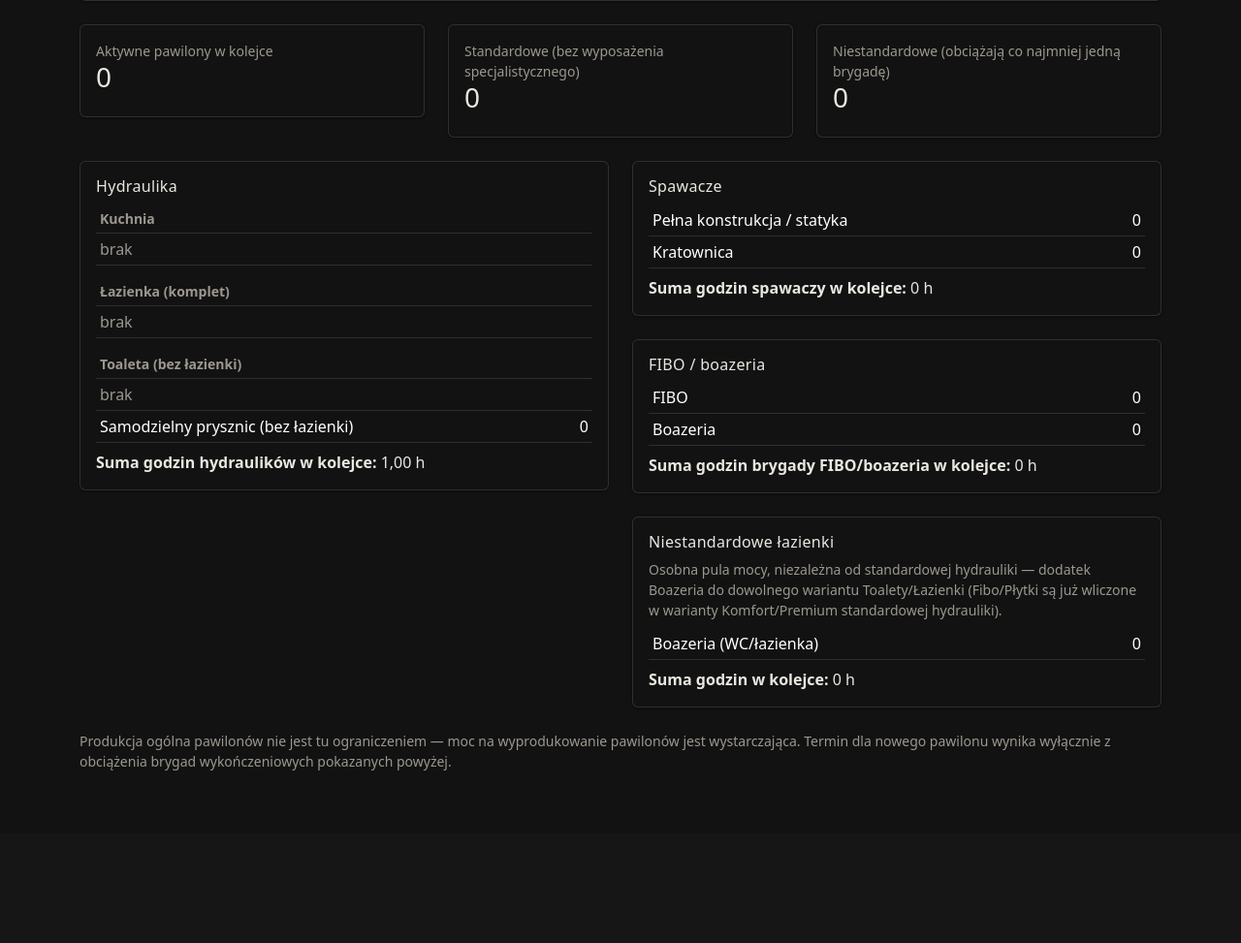
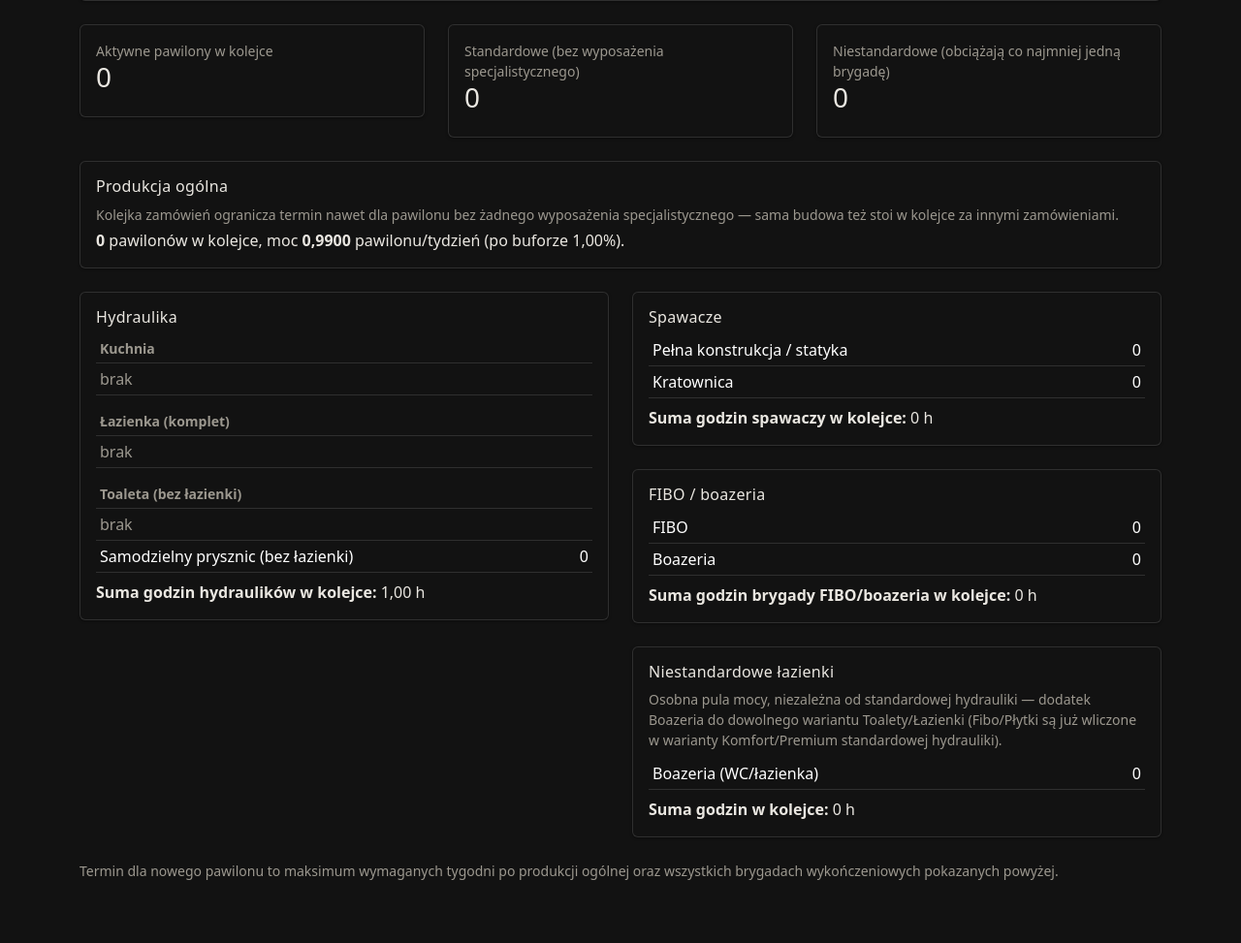
Before and after one commit to bdrezek91/Kalkulator-terminu, a Django app: page /obciazenie/ in a window 1280 px wide. Shown: the part 360-1333 px from the top of the page at 97% size. Before the commit the page ends 1155 px from the top, so only its background shows below. Run offline with Django 5.2, Linux system fonts and the light colour scheme; tables that the repository leaves empty hold one stand-in row (values such as "Sample post"); data that the repository does not hold is empty; some libraries are stand-ins or nearby versions.

Commit message:
Przywróć produkcję ogólną jako realne ograniczenie terminu
Pawilon bez żadnego wyposażenia specjalistycznego nie powinien dostawać
niemal natychmiastowego terminu — sama budowa też stoi w kolejce za
innymi zamówieniami i jest ograniczona mocą produkcyjną. "Produkcja
ogólna" wraca więc do max()/wąskiego gardła jako pełnoprawna brygada
(zawsze required=True), zamiast być czysto informacyjnym wierszem.

- week_calculation.py: base_outcome wraca do listy brigade_outcomes
  zamiast osobnego pola; bottleneck_key już nie jest Optional.
- views.py: bottleneck_label liczony wprost z BRIGADE_LABELS, bez
  fallbacku na None.
- calculator.html: usunięty osobny akapit informacyjny o produkcji
  ogólnej — wiersz "Produkcja ogólna" pojawia się naturalnie w tabeli
  brygad.
- backlog_summary.html: nowa karta pokazująca kolejkę i moc produkcji
  ogólnej zamiast noty "to nie jest tu ograniczeniem".
- Testy: przemianowany test pustego pawilonu (teraz oczekuje realnego
  wyniku z produkcji ogólnej) + nowy test na produkcję ogólną jako
  wąskie gardło mimo wymagań innych brygad.

Co-Authored-By: Claude Sonnet 5 <noreply@anthropic.com>
Claude-Session: https://claude.ai/code/session_01WaogSJf1XRv6zqKzbbySB1

```diff
--- a/pawilony/services/week_calculation.py
+++ b/pawilony/services/week_calculation.py
@@ -1,10 +1,10 @@
 """
 Algorytm wyznaczania najwcześniejszego bezpiecznego tygodnia realizacji.
 
-Ograniczeniem terminu jest wyłącznie obciążenie brygad wykończeniowych
-(hydraulika, spawacze, FIBO/boazeria) — moc samej produkcji pawilonów
-("produkcja ogólna") jest pokazywana wyłącznie informacyjnie i NIE wpływa
-na wynik, bo firma ma jej pod dostatkiem; wąskim gardłem jest wyposażenie.
+Wynik to maksimum wymaganych tygodni po WSZYSTKICH brygadach — łącznie
+z produkcją ogólną (kolejka zamówień/moc produkcyjna), która realnie
+ogranicza termin nawet dla pawilonu bez żadnego wyposażenia specjalistycznego
+(sama budowa pawilonu też zajmuje czas i stoi w kolejce za innymi zamówieniami).
 
 Obliczenia pojemności wykonywane są na typie Decimal (nigdy float), a
 zaokrąglenie w górę następuje dopiero na etapie liczby wymaganych tygodni.
@@ -19,6 +19,7 @@ from pawilony.services.hours import HoursResult
 
 BASE_LABEL = "Produkcja ogólna"
 BRIGADE_LABELS = {
+    "base": BASE_LABEL,
     "hydraulic": "Hydraulicy",
     "welding": "Spawacze",
     "fibo_wood": "FIBO/boazeria",
@@ -51,9 +52,8 @@ class WeekResult:
     iso_year: int
     week_start: date
     week_end: date
-    bottleneck_key: str | None  # None = żadna brygada wykończeniowa nie jest wymagana
+    bottleneck_key: str
     brigade_outcomes: list[BrigadeOutcome] = field(default_factory=list)
-    base_outcome: BrigadeOutcome | None = None  # informacyjnie, nie wpływa na wynik
 
 
 def _ceil_decimal_to_int(value: Decimal) -> int:
@@ -107,6 +107,7 @@ def calculate_earliest_week(
         )
 
     outcomes: list[BrigadeOutcome] = [
+        base_outcome,
         brigade_weeks(
             "hydraulic",
             backlog.hydraulic_hours,
@@ -133,11 +134,11 @@ def calculate_earliest_week(
         ),
     ]
 
-    # Wynik zależy WYŁĄCZNIE od brygad wykończeniowych — produkcja ogólna
-    # (base_outcome) jest tylko informacyjna i celowo pomijana tutaj.
-    result_weeks = max(1, *(o.weeks for o in outcomes))
-    required_outcomes = [o for o in outcomes if o.required]
-    bottleneck = max(required_outcomes, key=lambda o: o.weeks).key if required_outcomes else None
+    # Wynik to maksimum wymaganych tygodni po wszystkich brygadach, w tym
+    # produkcji ogólnej — ona zawsze jest "wymagana" (required=True), bo
+    # sama budowa pawilonu też stoi w kolejce, niezależnie od wyposażenia.
+    result_weeks = max(o.weeks for o in outcomes)
+    bottleneck = max(outcomes, key=lambda o: o.weeks).key
 
     target_monday = start_monday + timedelta(weeks=result_weeks - 1)
     target_friday = target_monday + timedelta(days=4)
@@ -151,5 +152,4 @@ def calculate_earliest_week(
         week_end=target_friday,
         bottleneck_key=bottleneck,
         brigade_outcomes=outcomes,
-        base_outcome=base_outcome,
     )
--- a/pawilony/templates/pawilony/backlog_summary.html
+++ b/pawilony/templates/pawilony/backlog_summary.html
@@ -50,6 +50,23 @@
         </div></div>
     </div>
 </div>
+
+{% if config %}
+<div class="card mb-4">
+    <div class="card-body">
+        <h2 class="h6">Produkcja ogólna</h2>
+        <p class="small text-muted mb-1">
+            Kolejka zamówień ogranicza termin nawet dla pawilonu bez żadnego wyposażenia
+            specjalistycznego — sama budowa też stoi w kolejce za innymi zamówieniami.
+        </p>
+        <p class="mb-0">
+            <strong>{{ breakdown.total_counted }}</strong> pawilonów w kolejce,
+            moc <strong>{{ config.effective_general_capacity }}</strong> pawilonu/tydzień
+            (po buforze {{ config.safety_buffer_percent }}%).
+        </p>
+    </div>
+</div>
+{% endif %}
 
 <div class="row">
     <div class="col-lg-6">
@@ -137,7 +154,7 @@
 </div>
 
 <p class="small text-muted">
-    Produkcja ogólna pawilonów nie jest tu ograniczeniem — moc na wyprodukowanie pawilonów jest wystarczająca.
-    Termin dla nowego pawilonu wynika wyłącznie z obciążenia brygad wykończeniowych pokazanych powyżej.
+    Termin dla nowego pawilonu to maksimum wymaganych tygodni po produkcji ogólnej
+    oraz wszystkich brygadach wykończeniowych pokazanych powyżej.
 </p>
 {% endblock %}
--- a/pawilony/views.py
+++ b/pawilony/views.py
@@ -27,7 +27,7 @@ from pawilony.services.import_service import (
     commit_batch,
     report_to_dict,
 )
-from pawilony.services.week_calculation import BASE_LABEL, BRIGADE_LABELS, calculate_earliest_week
+from pawilony.services.week_calculation import BRIGADE_LABELS, calculate_earliest_week
 
 logger = logging.getLogger("pawilony.audit")
 
@@ -119,26 +119,12 @@ class CalculatorView(View):
                 }
             )
 
-        base_row = None
-        if week_result.base_outcome:
-            base_row = {
-                "label": BASE_LABEL,
-                "weeks": week_result.base_outcome.weeks,
-                "current_backlog": week_result.base_outcome.current_backlog,
-                "effective_capacity": week_result.base_outcome.effective_capacity,
-            }
-
-        bottleneck_label = (
-            BRIGADE_LABELS[week_result.bottleneck_key]
-            if week_result.bottleneck_key
-            else "Brak — pawilon nie wymaga prac żadnej brygady wykończeniowej"
-        )
+        bottleneck_label = BRIGADE_LABELS[week_result.bottleneck_key]
 
         context.update(
             {
                 "result": week_result,
                 "brigade_rows": brigade_rows,
-                "base_row": base_row,
                 "hours_result": hours_result,
                 "bottleneck_label": bottleneck_label,
                 "no_active_import": active_batch is None,
@@ -171,6 +157,7 @@ class BacklogSummaryView(View):
             config = get_active_configuration()
             stale_threshold_hours = config.stale_data_warning_hours
         except NoActiveConfigurationError:
+            config = None
             stale_threshold_hours = None
 
         last_import_at = None
@@ -185,6 +172,7 @@ class BacklogSummaryView(View):
             "backlog": backlog,
             "breakdown": breakdown,
             "manual_totals": manual_totals,
+            "config": config,
             "no_active_import": active_batch is None,
             "last_import_at": last_import_at,
             "data_is_stale": data_is_stale,
```
Also changed, not shown: pawilony/templates/pawilony/calculator.html (+1 -7 lines), pawilony/tests/test_week_calculation.py (+24 -8 lines).
